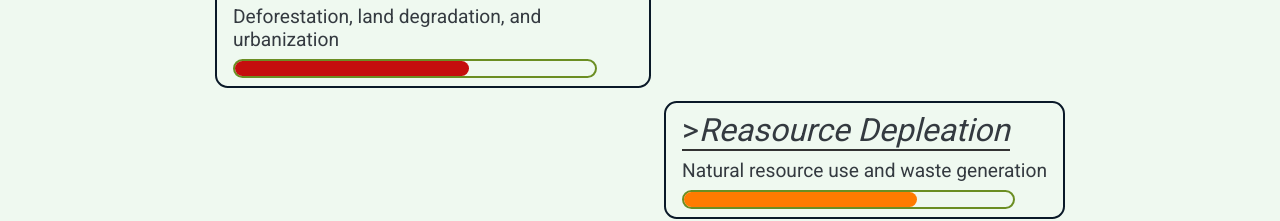
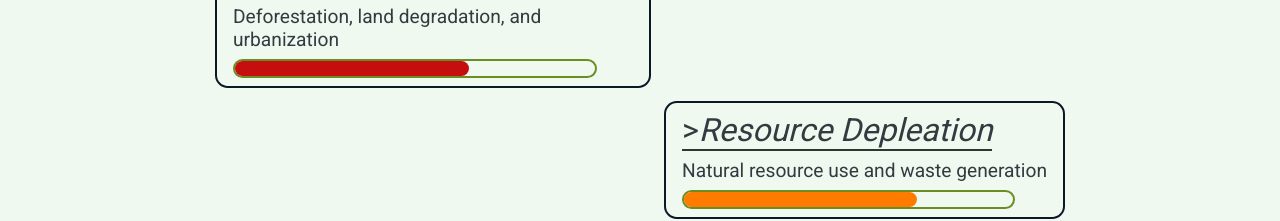
Before and after one commit to EchoRover/earthknown, a plain HTML site: page index.html in a window 1280 px wide. Shown: the part 3278-3499 px from the top of the page. Drawn offline with Linux system fonts and the light colour scheme.

Commit message:
spelling change

```diff
--- a/index.html
+++ b/index.html
@@ -155,7 +155,7 @@
                     </div>
                 </div>
                 <div class="factor">
-                    <h1>><i>Reasource Depleation</i></h1>
+                    <h1>><i>Resource Depleation</i></h1>
                     <p>Natural resource use and waste generation</p>
                     <div class="scrollbar">
                         <div class="color a5"></div>
--- a/styles.css
+++ b/styles.css
@@ -1,6 +1,7 @@
 :root {
     font-family: roboto;
     color: #343a40;
+
 
 }
 
@@ -32,6 +33,8 @@ footer {
 
 body {
     margin: 0;
+    overflow-x: hidden;
+    overflow-y: auto;
 
     background-color: #eff9f0;
     /* background: linear-gradient(188deg, #5B70FB 0%, #0B9D3D 26.56%, rgba(12, 159, 76, 0.91) 31.86%, rgba(19, 177, 226, 0.00) 77.29%, rgba(61, 156, 186, 0.00) 93.11%); */
```
